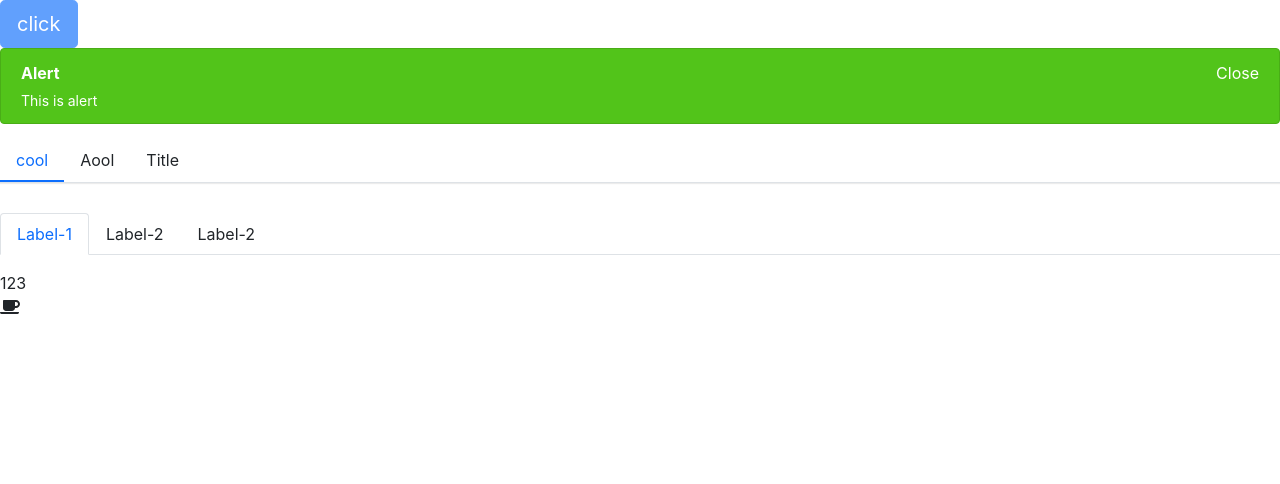
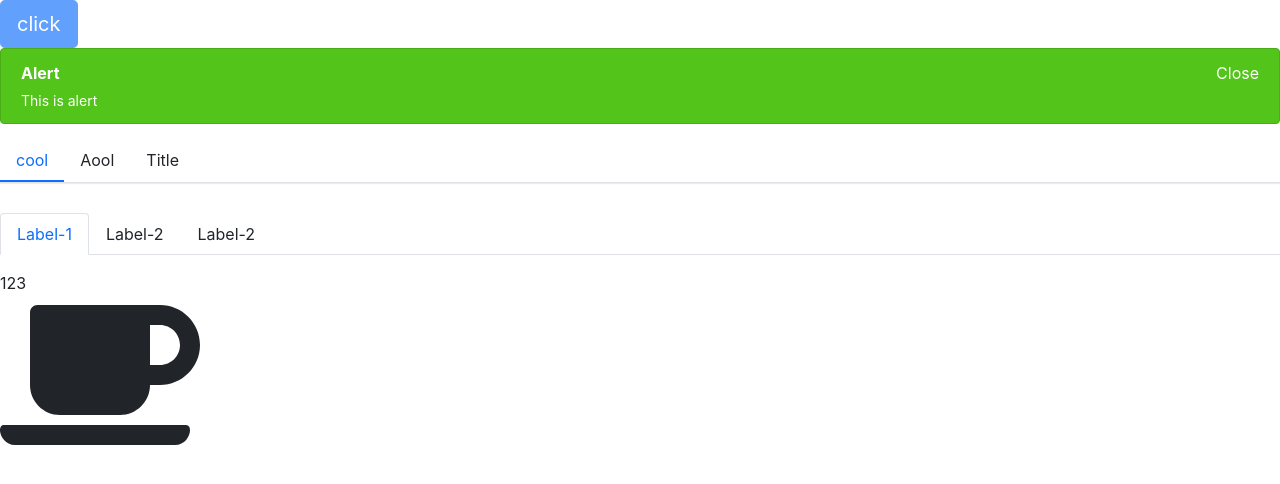
Before and after one commit to TimurJiangShan/AntdComponent, a React app in the folder kekecomponent/: page / in a window 1280 px wide. Shown: the top 484 px of the page. Built offline with nearby package versions, Linux system fonts and the light colour scheme; the HTML template or start-up script is replaced by a standard one.

Commit message:
Add Icon:Props size

```diff
--- a/kekecomponent/src/App.tsx
+++ b/kekecomponent/src/App.tsx
@@ -41,7 +41,7 @@ const App = () => {
             8910
           </TabsItem>
         </Tabs>
-        <Icon icon="coffee" />
+        <Icon icon="coffee" theme="danger" size="10x" />
       </header>
     </div>
   );
--- a/kekecomponent/src/component/Icon/icon.tsx
+++ b/kekecomponent/src/component/Icon/icon.tsx
@@ -12,16 +12,32 @@ export type ThemeProps =
   | "secondary"
   | "success"
   | "info"
-  | "warning";
+  | "warning"
+  | "danger";
 
 interface IconProps {
   theme?: ThemeProps;
   className?: string;
   icon: IconName;
+  size?:
+    | "xs"
+    | "lg"
+    | "sm"
+    | "1x"
+    | "2x"
+    | "3x"
+    | "4x"
+    | "5x"
+    | "6x"
+    | "7x"
+    | "8x"
+    | "9x"
+    | "10x"
+    | undefined;
 }
 
 const Icon: React.FC<IconProps> = (props: IconProps) => {
-  const { className, theme, icon, ...restProps } = props;
+  const { className, theme, icon, size, ...restProps } = props;
   const classes = classNames("icon", className, {
     [`icon-${theme}`]: theme,
   });
@@ -29,6 +45,7 @@ const Icon: React.FC<IconProps> = (props: IconProps) => {
     <FontAwesomeIcon
       icon={icon as IconName}
       className={classes}
+      size={size}
       // eslint-disable-next-line react/jsx-props-no-spreading
       {...restProps}
     />
@@ -38,6 +55,7 @@ const Icon: React.FC<IconProps> = (props: IconProps) => {
 Icon.defaultProps = {
   theme: "primary",
   className: "",
+  size: "1x",
 };
 
 export default Icon;
```
